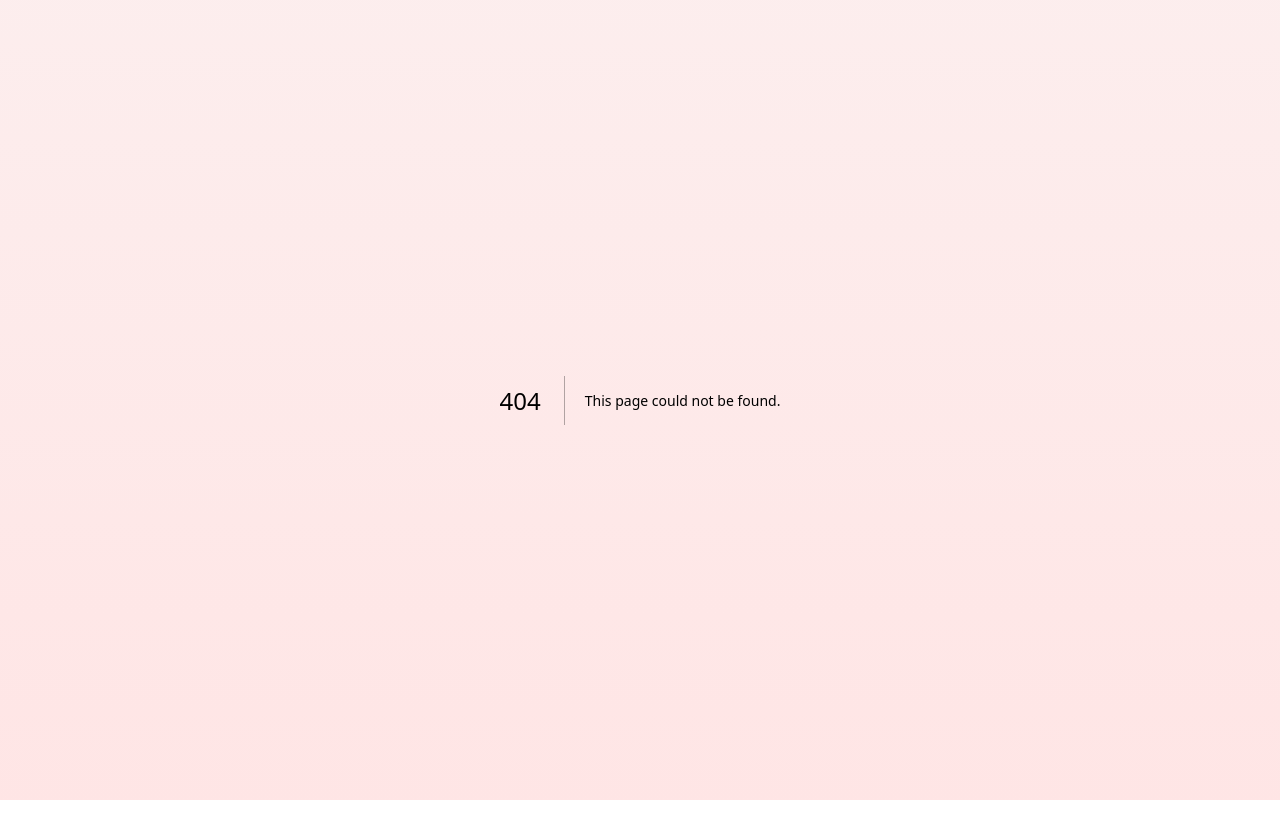
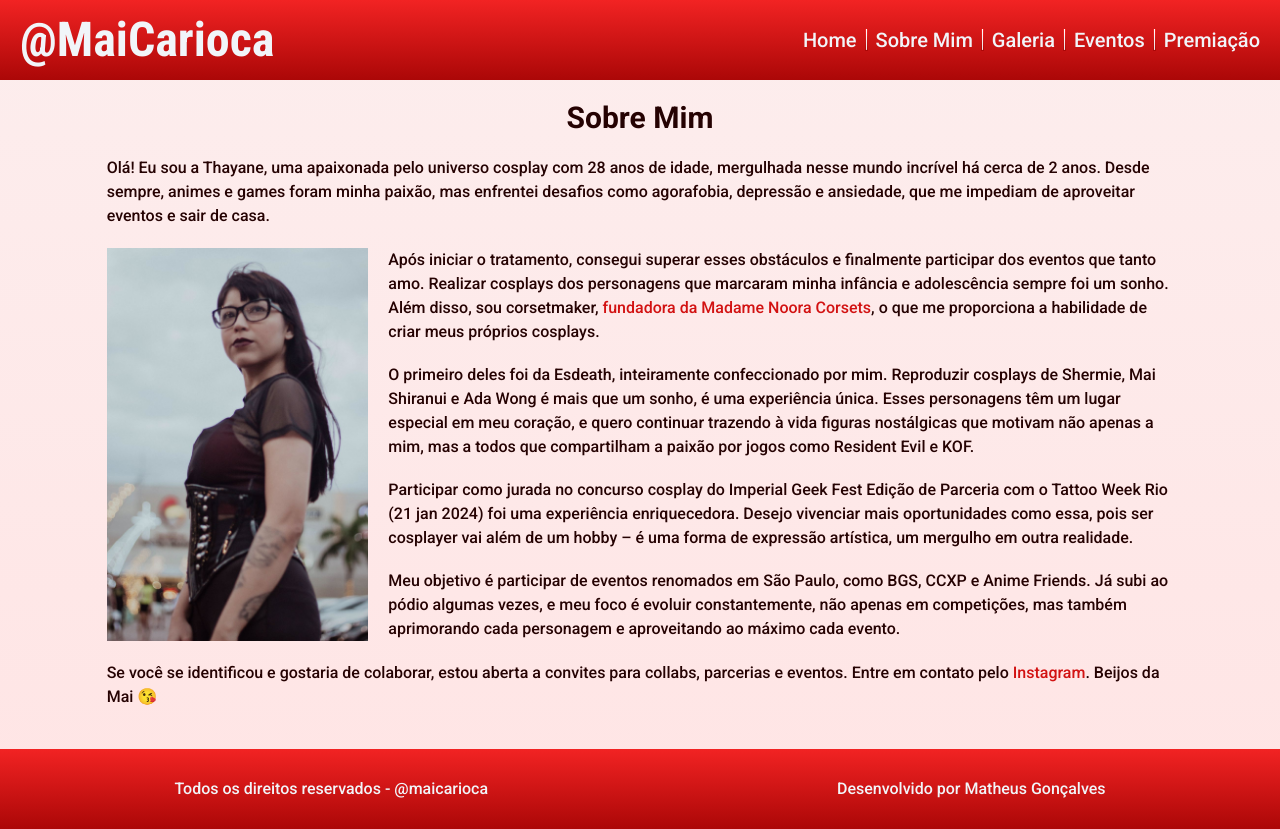
Before and after one commit to matheusLdev/maicarioca, a Next.js app: page /sobre in a window 1280 px wide. Before the commit this address had no page. Before the commit the page ends 800 px from the top, so only its background shows below. Built offline with nearby package versions, Linux system fonts and the light colour scheme.

Commit message:
feat: add page about

```diff
--- a/src/app/eventos/page.tsx
+++ b/src/app/eventos/page.tsx
@@ -33,11 +33,11 @@ const Event = () => {
         <>
             <Header />
             <div className='relative top-20 z-0'>
-                <main className='w-full min-h-screen-20 text-seal-brown pt-5'>
+                <main className='w-full min-h-screen-20 text-seal-brown pt-5 animate-show'>
                     <h2 className='font-bold text-center text-3xl mb-4'>
                         Calendário de Eventos
                     </h2>
-                    <div className='w-full flex flex-wrap justify-around gap-5 my-10 mx-auto text-xs'>
+                    <div className='w-full flex flex-wrap justify-around gap-5 my-10 mx-auto text-xs '>
                         <Calendar events={events} />
                         <Events events={events} />
                     </div>
--- a/src/app/page.tsx
+++ b/src/app/page.tsx
@@ -3,7 +3,7 @@ import Footer from '@/components/Footer/Footer';
 import GalleryHomePage from '@/components/GalleryHomePage/GalleryHomePage';
 import Header from '@/components/Header/Header';
 import HomePage from '@/components/HomePage/HomePage';
-import NextEvent from '@/components/NextEvent/NextEvent';
+import NextEvent from '@/components/Events/NextEvent/NextEvent';
 
 export default function Home() {
     return (
--- /dev/null
+++ b/src/app/sobre/page.tsx
@@ -0,0 +1,104 @@
+import Footer from '@/components/Footer/Footer';
+import Header from '@/components/Header/Header';
+import Image from 'next/image';
+import PhotoThayane from '../../../public/assets/thayane.jpeg';
+import Link from 'next/link';
+
+export default function about() {
+    return (
+        <>
+            <Header />
+            <div className='relative top-20'>
+                <main className='w-full text-seal-brown py-5 animate-show'>
+                    <h2 className='font-bold text-center text-3xl'>
+                        Sobre Mim
+                    </h2>
+                    <section className='w-10/12 mx-auto'>
+                        <p className='my-5'>
+                            Olá! Eu sou a Thayane, uma apaixonada pelo universo
+                            cosplay com 28 anos de idade, mergulhada nesse mundo
+                            incrível há cerca de 2 anos. Desde sempre, animes e
+                            games foram minha paixão, mas enfrentei desafios
+                            como agorafobia, depressão e ansiedade, que me
+                            impediam de aproveitar eventos e sair de casa.
+                        </p>
+                        <div className='w-full flex justify-between gap-5'>
+                            <div className='w-1/4'>
+                                <Image
+                                    src={PhotoThayane}
+                                    alt='Thayane - Maicarioca'
+                                    className='object-contain h-max'
+                                />
+                            </div>
+                            <div className='w-3/4 flex flex-col justify-between'>
+                                <p className='w-full'>
+                                    Após iniciar o tratamento, consegui superar
+                                    esses obstáculos e finalmente participar dos
+                                    eventos que tanto amo. Realizar cosplays dos
+                                    personagens que marcaram minha infância e
+                                    adolescência sempre foi um sonho. Além
+                                    disso, sou corsetmaker,{' '}
+                                    <Link
+                                        href={`https://madamenooracorsets.com.br/`}
+                                        target='_blank'
+                                        className='text-red-link hover:underline'
+                                    >
+                                        fundadora da Madame Noora Corsets
+                                    </Link>
+                                    , o que me proporciona a habilidade de criar
+                                    meus próprios cosplays.
+                                </p>
+                                <p className='w-full'>
+                                    O primeiro deles foi da Esdeath,
+                                    inteiramente confeccionado por mim.
+                                    Reproduzir cosplays de Shermie, Mai Shiranui
+                                    e Ada Wong é mais que um sonho, é uma
+                                    experiência única. Esses personagens têm um
+                                    lugar especial em meu coração, e quero
+                                    continuar trazendo à vida figuras
+                                    nostálgicas que motivam não apenas a mim,
+                                    mas a todos que compartilham a paixão por
+                                    jogos como Resident Evil e KOF.
+                                </p>
+                                <p className='w-full'>
+                                    Participar como jurada no concurso cosplay
+                                    do Imperial Geek Fest Edição de Parceria com
+                                    o Tattoo Week Rio (21 jan 2024) foi uma
+                                    experiência enriquecedora. Desejo vivenciar
+                                    mais oportunidades como essa, pois ser
+                                    cosplayer vai além de um hobby – é uma forma
+                                    de expressão artística, um mergulho em outra
+                                    realidade.
+                                </p>
+                                <p className='w-full'>
+                                    Meu objetivo é participar de eventos
+                                    renomados em São Paulo, como BGS, CCXP e
+                                    Anime Friends. Já subi ao pódio algumas
+                                    vezes, e meu foco é evoluir constantemente,
+                                    não apenas em competições, mas também
+                                    aprimorando cada personagem e aproveitando
+                                    ao máximo cada evento.
+                                </p>
+                            </div>
+                        </div>
+                        <p className='my-5'>
+                            Se você se identificou e gostaria de colaborar,
+                            estou aberta a convites para collabs, parcerias e
+                            eventos. Entre em contato pelo{' '}
+                            <Link
+                                href={`https://www.instagram.com/maicarioca/`}
+                                target='_blank'
+                                className='text-red-link hover:underline'
+                            >
+                                Instagram
+                            </Link>
+                            . Beijos da Mai 😘
+                        </p>
+                    </section>
+                </main>
+                <Footer />
+            </div>
+            ;
+        </>
+    );
+}
--- a/src/components/NextEvent/NextEvent.tsx
+++ b/src/components/Events/NextEvent/NextEvent.tsx
@@ -1,5 +1,5 @@
 import Image from 'next/image';
-import fan from '../../../public/assets/icons/open-fan.svg';
+import fan from '../../../../public/assets/icons/open-fan.svg';
 
 export default function NextEvent() {
     return (
--- a/src/components/GalleryHomePage/CarouselSwiper/CarouselSwiper.tsx
+++ b/src/components/GalleryHomePage/CarouselSwiper/CarouselSwiper.tsx
@@ -17,7 +17,7 @@ SwiperCore.use([Navigation, Pagination, EffectCoverflow]);
 
 export const CarouselSwiper = () => {
     const cosplayImages = [
-        { src: AdaWong, name: 'Ada Wong de Resident Evil - Remake 4!' },
+        { src: AdaWong, name: 'Ada Wong de Resident Evil 4 - Remake!' },
         { src: Esdeath, name: 'Esdeath de Akame Ga Kill!' },
         { src: Makima, name: 'Makima de Chainsaw Man!' },
         { src: MaiShiranui, name: 'Mai Shiranui de The King Of Fighters!' },
```
Also changed, not shown: public/assets/thayane.jpeg (added).
